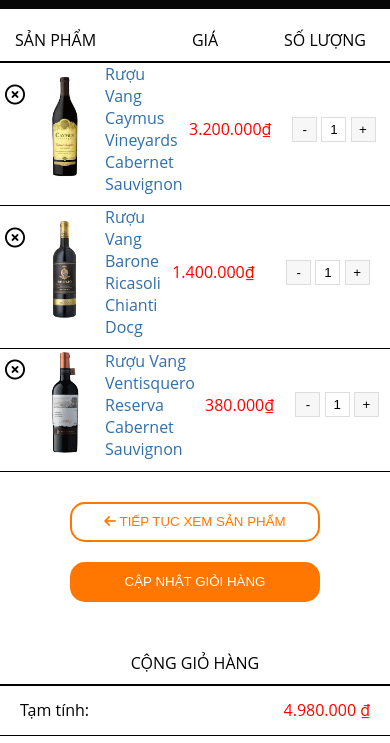
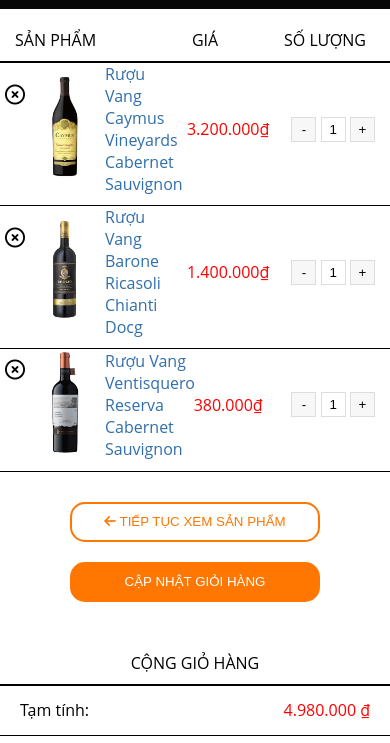
Before and after one commit to vandaopq2909/UI_Web_sky-wine, a plain HTML site: page cart.html in a window 390 px wide. Shown: the part 101-844 px from the top of the page. Drawn offline with Linux system fonts and the light colour scheme.

Commit message:
Add files via upload

```diff
--- a/css/cart.css
+++ b/css/cart.css
@@ -262,6 +262,9 @@
         margin-bottom: 70px;
         margin-left: 5px;
     }
+    .cart-content .left-content .product-line .product {
+        min-width: 155px;
+    }
     .cart-content .left-content .product-line .provisional-price {
         display: none;
     }
```
